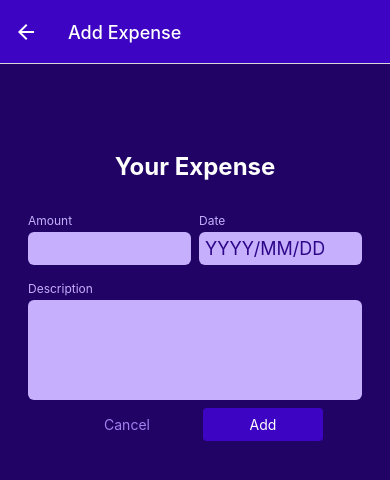
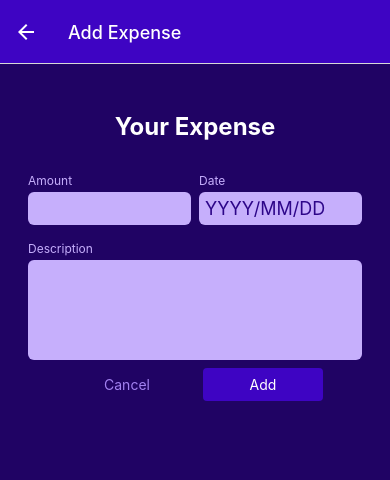
Before and after one commit to vincentochoa3/RNExpenses, a React Native app: screen /ManageExpense in a window 390 px wide. Shown: the top 480 px of the page. Built offline with nearby package versions, Linux system fonts and the light colour scheme.

Commit message:
added functionality of taking user input to create new and update existing expenses

```diff
--- a/components/ManageExpense/ExpenseForm.js
+++ b/components/ManageExpense/ExpenseForm.js
@@ -1,8 +1,33 @@
+import { useState } from "react";
 import { View, StyleSheet, Text } from "react-native";
+
+import Button from "../UI/Button";
 import Input from "./Input";
 
-export default function ExpenseForm() {
-	function amountChangedHandler() {}
+export default function ExpenseForm({ onCancel, isEditing, onSubmit }) {
+	const [inputValues, setInputValue] = useState({
+		amount: "",
+		date: "",
+		description: "",
+	});
+
+	function inputChangedHandler(inputIdentifier, enteredValue) {
+		setInputValue((curInputValues) => {
+			return {
+				...curInputValues,
+				[inputIdentifier]: enteredValue,
+			};
+		});
+	}
+
+	function submitHandler() {
+		const expenseData = {
+			amount: +inputValues.amount,
+			date: new Date(inputValues.date),
+			description: inputValues.description,
+		};
+		onSubmit(expenseData);
+	}
 
 	return (
 		<View style={styles.form}>
@@ -13,7 +38,8 @@ export default function ExpenseForm() {
 					label="Amount"
 					textInputConfig={{
 						keyboardType: "decimal-pad",
-						onChangeText: amountChangedHandler,
+						onChangeText: inputChangedHandler.bind(this, "amount"),
+						value: inputValues.amount,
 					}}
 				/>
 				<Input
@@ -22,7 +48,8 @@ export default function ExpenseForm() {
 					textInputConfig={{
 						placeholder: "YYYY/MM/DD",
 						maxLength: 10,
-						onChangeText: () => {},
+						onChangeText: inputChangedHandler.bind(this, "date"),
+						value: inputValues.date,
 					}}
 				/>
 			</View>
@@ -30,15 +57,25 @@ export default function ExpenseForm() {
 				label="Description"
 				textInputConfig={{
 					multiline: true,
+					onChangeText: inputChangedHandler.bind(this, "description"),
+					value: inputValues.description,
 				}}
 			/>
+			<View style={styles.buttons}>
+				<Button mode="flat" onPress={onCancel} style={styles.button}>
+					Cancel
+				</Button>
+				<Button onPress={submitHandler} style={styles.button}>
+					{isEditing ? "Update" : "Add"}
+				</Button>
+			</View>
 		</View>
 	);
 }
 
 const styles = StyleSheet.create({
 	form: {
-		marginTop: 40,
+		// marginTop: 40,
 	},
 	title: {
 		fontSize: 24,
@@ -54,4 +91,13 @@ const styles = StyleSheet.create({
 	rowInput: {
 		flex: 1,
 	},
+	buttons: {
+		flexDirection: "row",
+		justifyContent: "center",
+		alignItems: "center",
+	},
+	button: {
+		minWidth: 120,
+		marginHorizontal: 8,
+	},
 });
--- a/screens/ManageExpense.js
+++ b/screens/ManageExpense.js
@@ -23,19 +23,11 @@ export default function ManageExpense({ route, navigation }) {
 		navigation.goBack();
 	}
 
-	function confirmHandler() {
+	function confirmHandler(expenseData) {
 		if (isEditing) {
-			expensesCtx.updateExpense(editedExpenseId, {
-				description: "Test",
-				amount: 99.99,
-				date: new Date("2022/05/25"),
-			});
+			expensesCtx.updateExpense(editedExpenseId, expenseData);
 		} else {
-			expensesCtx.addExpense({
-				description: "Test2",
-				amount: 19.99,
-				date: new Date("2022/05/23"),
-			});
+			expensesCtx.addExpense(expenseData);
 		}
 		navigation.goBack();
 	}
@@ -46,15 +38,12 @@ export default function ManageExpense({ route, navigation }) {
 
 	return (
 		<View style={styles.container}>
-			<ExpenseForm />
-			<View style={styles.buttons}>
-				<Button mode="flat" onPress={cancelHandler} style={styles.button}>
-					Cancel
-				</Button>
-				<Button onPress={confirmHandler} style={styles.button}>
-					{isEditing ? "Update" : "Add"}
-				</Button>
-			</View>
+			<ExpenseForm
+				onSubmit={confirmHandler}
+				onCancel={cancelHandler}
+				isEditing={isEditing}
+			/>
+
 			{isEditing && (
 				<View style={styles.deleteContainer}>
 					<IconButton
@@ -75,15 +64,7 @@ const styles = StyleSheet.create({
 		padding: 24,
 		backgroundColor: Styles.colors.primary800,
 	},
-	buttons: {
-		flexDirection: "row",
-		justifyContent: "center",
-		alignItems: "center",
-	},
-	button: {
-		minWidth: 120,
-		marginHorizontal: 8,
-	},
+
 	deleteContainer: {
 		marginTop: 16,
 		padding: 8,
```
